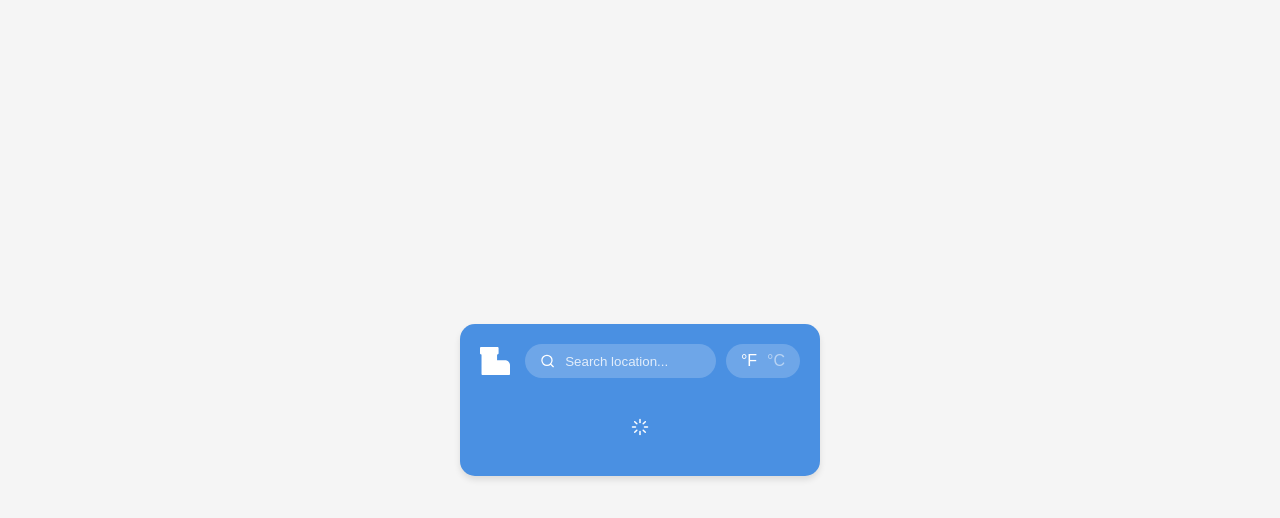
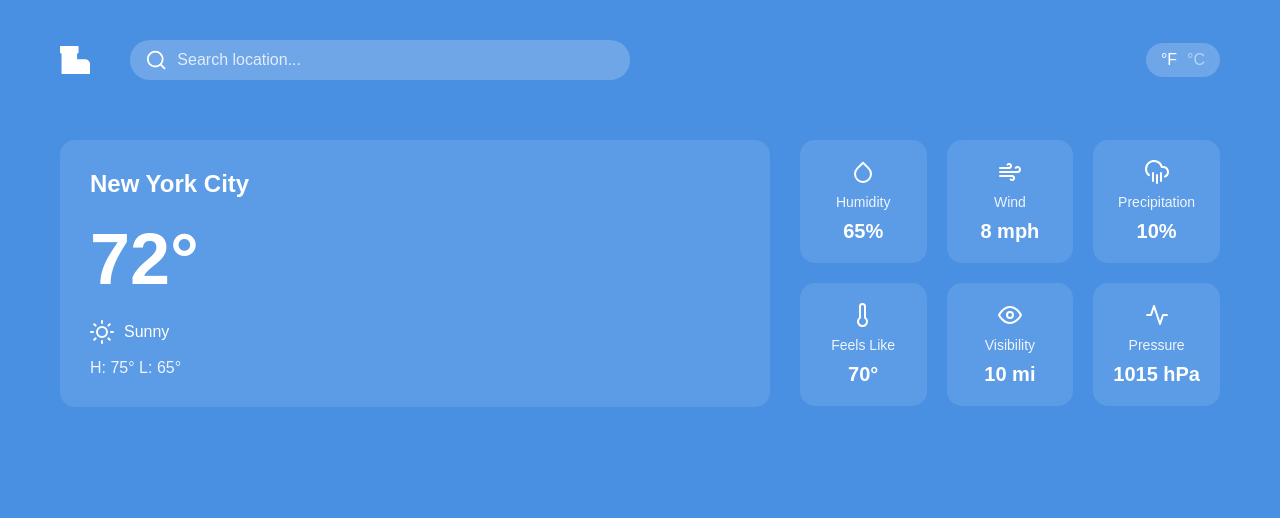
Before and after one commit to lowresboots/odin-weather-app, a website built with webpack: page src/index.html in a window 1280 px wide. Built offline with nearby package versions, Linux system fonts and the light colour scheme.

Commit message:
Basic UI structure added, layout changes

```diff
--- a/src/css/style.css
+++ b/src/css/style.css
@@ -7,31 +7,24 @@
 body {
     font-family: Arial, sans-serif;
     min-height: 100vh;
-    display: flex;
-    align-items: center;
-    justify-content: center;
-    background-color: #f5f5f5;
+    background-color: #4A90E2;
+    color: white;
 }
 
 .container {
     width: 100%;
-    max-width: 400px;
+    min-height: 100vh;
     padding: 20px;
-}
-
-.weather-card {
-    background-color: #4A90E2;
-    border-radius: 15px;
-    padding: 20px;
-    color: white;
-    box-shadow: 0 4px 6px rgba(0, 0, 0, 0.1);
 }
 
 .header {
     display: flex;
     align-items: center;
-    gap: 15px;
-    margin-bottom: 20px;
+    gap: 20px;
+    width: 100%;
+    max-width: 1200px;
+    margin: 0 auto;
+    padding: 20px;
 }
 
 .boot-logo {
@@ -39,19 +32,9 @@ body {
     height: 30px;
 }
 
-.hidden {
-    display: none;
-}
-
-.search-section {
-    flex: 1;
-    display: flex;
-    gap: 10px;
-    align-items: center;
-}
-
 .search-bar {
-    flex: 1;
+    width: 500px;
+    margin-left: 20px;
     display: flex;
     align-items: center;
     background-color: rgba(255, 255, 255, 0.2);
@@ -65,6 +48,7 @@ body {
     color: white;
     width: 100%;
     margin-left: 10px;
+    font-size: 16px;
     outline: none;
 }
 
@@ -78,6 +62,7 @@ body {
     padding: 8px 15px;
     display: flex;
     gap: 10px;
+    margin-left: auto;
 }
 
 .temp-toggle span {
@@ -90,46 +75,115 @@ body {
     opacity: 1;
 }
 
+.weather-content {
+    max-width: 1200px;
+    margin: 40px auto;
+    padding: 0 20px;
+    display: grid;
+    grid-template-columns: 1fr auto;
+    gap: 30px;
+    align-items: start;
+}
+
+.primary-weather {
+    background-color: rgba(255, 255, 255, 0.1);
+    border-radius: 15px;
+    padding: 30px;
+}
+
+.location {
+    font-size: 24px;
+    margin-bottom: 20px;
+}
+
+.temperature {
+    font-size: 72px;
+    font-weight: bold;
+    margin: 20px 0;
+}
+
+.condition {
+    display: flex;
+    align-items: center;
+    gap: 10px;
+    margin: 15px 0;
+}
+
+.high-low {
+    font-size: 16px;
+    opacity: 0.9;
+}
+
+.weather-details {
+    display: grid;
+    grid-template-columns: repeat(3, 1fr);
+    gap: 20px;
+}
+
+.detail-card {
+    background-color: rgba(255, 255, 255, 0.1);
+    border-radius: 15px;
+    padding: 20px;
+    display: flex;
+    flex-direction: column;
+    align-items: center;
+    gap: 10px;
+    min-width: 120px;
+}
+
+.detail-card .label {
+    font-size: 14px;
+    opacity: 0.9;
+}
+
+.detail-card .value {
+    font-size: 20px;
+    font-weight: bold;
+}
+
 .feather {
-    width: 18px;
-    height: 18px;
+    width: 24px;
+    height: 24px;
     stroke: white;
     stroke-width: 2;
-    stroke-linecap: round;
-    stroke-linejoin: round;
 }
 
-.loading {
-    display: flex;
-    justify-content: center;
-    padding: 20px;
-}
-
-.loading .feather {
-    animation: spin 1s linear infinite;
-}
-
-@keyframes spin {
-    100% {
-        transform: rotate(360deg);
-    }
-}
-
-@media (max-width: 480px) {
+@media (max-width: 768px) {
     .container {
         padding: 10px;
     }
 
     .header {
-        flex-direction: column;
-        align-items: stretch;
+        padding: 10px;
+        max-width: calc(100% - 20px);
     }
 
-    .search-section {
-        flex-direction: column;
+    .search-bar {
+        width: auto;
+        flex: 1;
+        margin: 0 10px;
+        min-width: 0;
     }
 
-    .temp-toggle {
-        align-self: flex-end;
+    .weather-content {
+        grid-template-columns: 1fr;
+    }
+
+    .weather-details {
+        grid-template-columns: repeat(2, 1fr);
     }
 }
+
+@media (max-width: 480px) {
+    .header {
+        padding: 10px;
+    }
+
+    .weather-content {
+        gap: 10px;
+    }
+
+    .weather-details {
+        grid-template-columns: 1fr;
+    }
+}
--- a/src/index.html
+++ b/src/index.html
@@ -8,10 +8,8 @@
 </head>
 <body>
     <div class="container">
-        <div class="weather-card">
-            <div class="header">
+        <header class="header">
             <img src="assets/boot-logo.svg" alt="Boot Logo" class="boot-logo">
-                <div class="search-section">
             <div class="search-bar">
                 <i data-feather="search"></i>
                 <input type="text" placeholder="Search location...">
@@ -20,17 +18,52 @@
                 <span class="active">°F</span>
                 <span>°C</span>
             </div>
+        </header>
+
+        <main class="weather-content">
+            <div class="primary-weather">
+                <h2 class="location">New York City</h2>
+                <div class="temperature">72°</div>
+                <div class="condition">
+                    <i data-feather="sun"></i>
+                    <span>Sunny</span>
+                </div>
+                <div class="high-low">H: 75° L: 65°</div>
+            </div>
+
+            <div class="weather-details">
+                <div class="detail-card">
+                    <i data-feather="droplet"></i>
+                    <span class="label">Humidity</span>
+                    <span class="value">65%</span>
+                </div>
+                <div class="detail-card">
+                    <i data-feather="wind"></i>
+                    <span class="label">Wind</span>
+                    <span class="value">8 mph</span>
+                </div>
+                <div class="detail-card">
+                    <i data-feather="cloud-rain"></i>
+                    <span class="label">Precipitation</span>
+                    <span class="value">10%</span>
+                </div>
+                <div class="detail-card">
+                    <i data-feather="thermometer"></i>
+                    <span class="label">Feels Like</span>
+                    <span class="value">70°</span>
+                </div>
+                <div class="detail-card">
+                    <i data-feather="eye"></i>
+                    <span class="label">Visibility</span>
+                    <span class="value">10 mi</span>
+                </div>
+                <div class="detail-card">
+                    <i data-feather="activity"></i>
+                    <span class="label">Pressure</span>
+                    <span class="value">1015 hPa</span>
                 </div>
             </div>
-
-            <div class="weather-info hidden">
-
-            </div>
-
-            <div class="loading hidden">
-                <i data-feather="loader"></i>
-            </div>
-        </div>
+        </main>
     </div>
 </body>
 </html>
```
Lines whose indentation alone changed are shown as unchanged.
